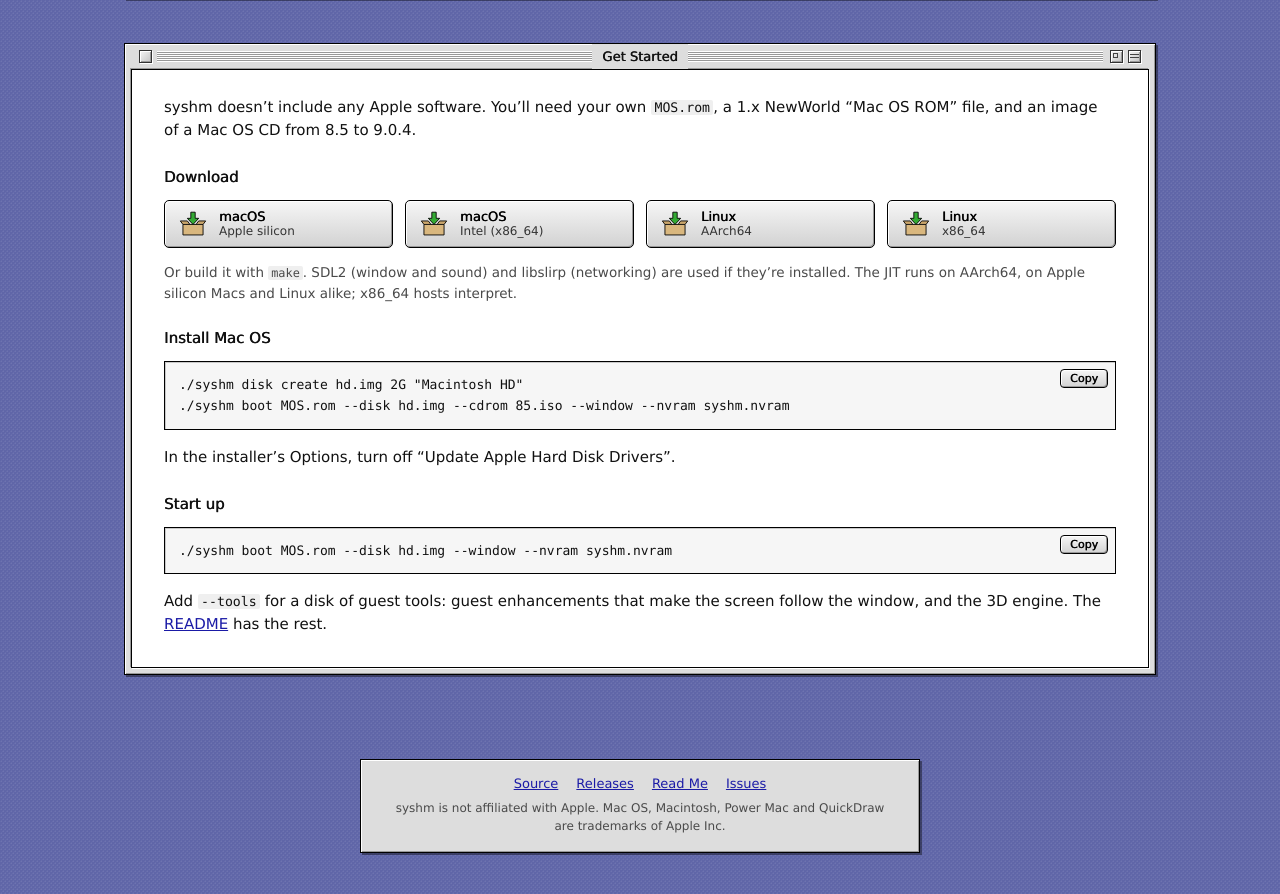
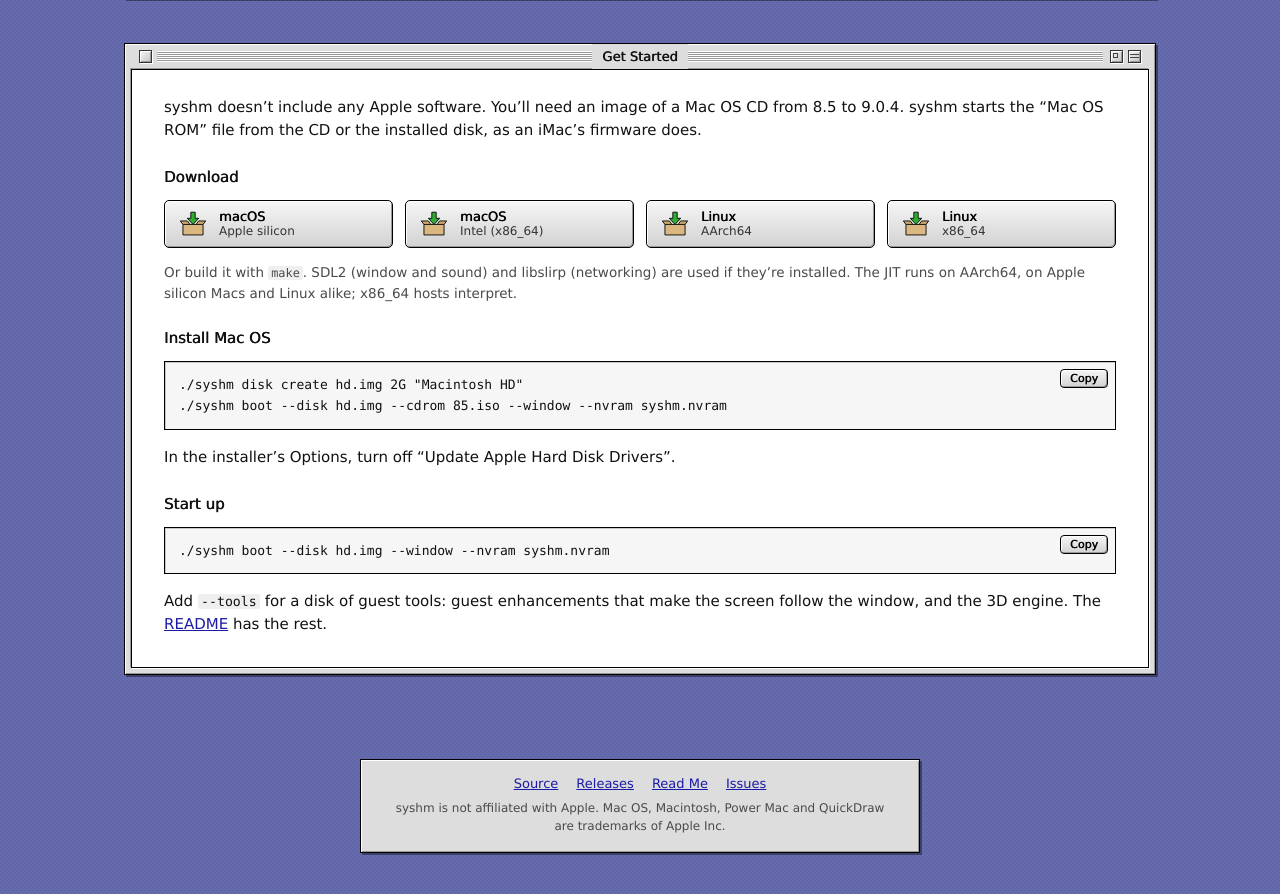
Before and after one commit to mcbridet/Blue, a plain HTML site: page site/index.html in a window 1280 px wide. Shown: the part 2126-3020 px from the top of the page. Drawn offline with Linux system fonts and the light colour scheme.

Commit message:
Site and README: no separate ROM file needed; the startup disk's is used

```diff
--- a/site/index.html
+++ b/site/index.html
@@ -242,7 +242,7 @@
     <div class="window-content">
       <div class="window-body">
         <div class="doc">
-          <p>syshm doesn’t include any Apple software. You’ll need your own <code>MOS.rom</code>, a 1.x NewWorld “Mac OS ROM” file, and an image of a Mac OS CD from 8.5 to 9.0.4.</p>
+          <p>syshm doesn’t include any Apple software. You’ll need an image of a Mac OS CD from 8.5 to 9.0.4. syshm starts the “Mac OS ROM” file from the CD or the installed disk, as an iMac’s firmware does.</p>
 
           <h3>Download</h3>
           <div class="downloads">
@@ -255,11 +255,11 @@
 
           <h3>Install Mac OS</h3>
 <pre class="code">./syshm disk create hd.img 2G "Macintosh HD"
-./syshm boot MOS.rom --disk hd.img --cdrom 85.iso --window --nvram syshm.nvram</pre>
+./syshm boot --disk hd.img --cdrom 85.iso --window --nvram syshm.nvram</pre>
           <p>In the installer’s Options, turn off “Update Apple Hard Disk Drivers”.</p>
 
           <h3>Start up</h3>
-<pre class="code">./syshm boot MOS.rom --disk hd.img --window --nvram syshm.nvram</pre>
+<pre class="code">./syshm boot --disk hd.img --window --nvram syshm.nvram</pre>
           <p>Add <code>--tools</code> for a disk of guest tools: guest enhancements that make the screen follow the window, and the 3D engine. The <a href="https://github.com/__REPO__#readme">README</a> has the rest.</p>
         </div>
       </div>
```
Also changed, not shown: 1 other file.
